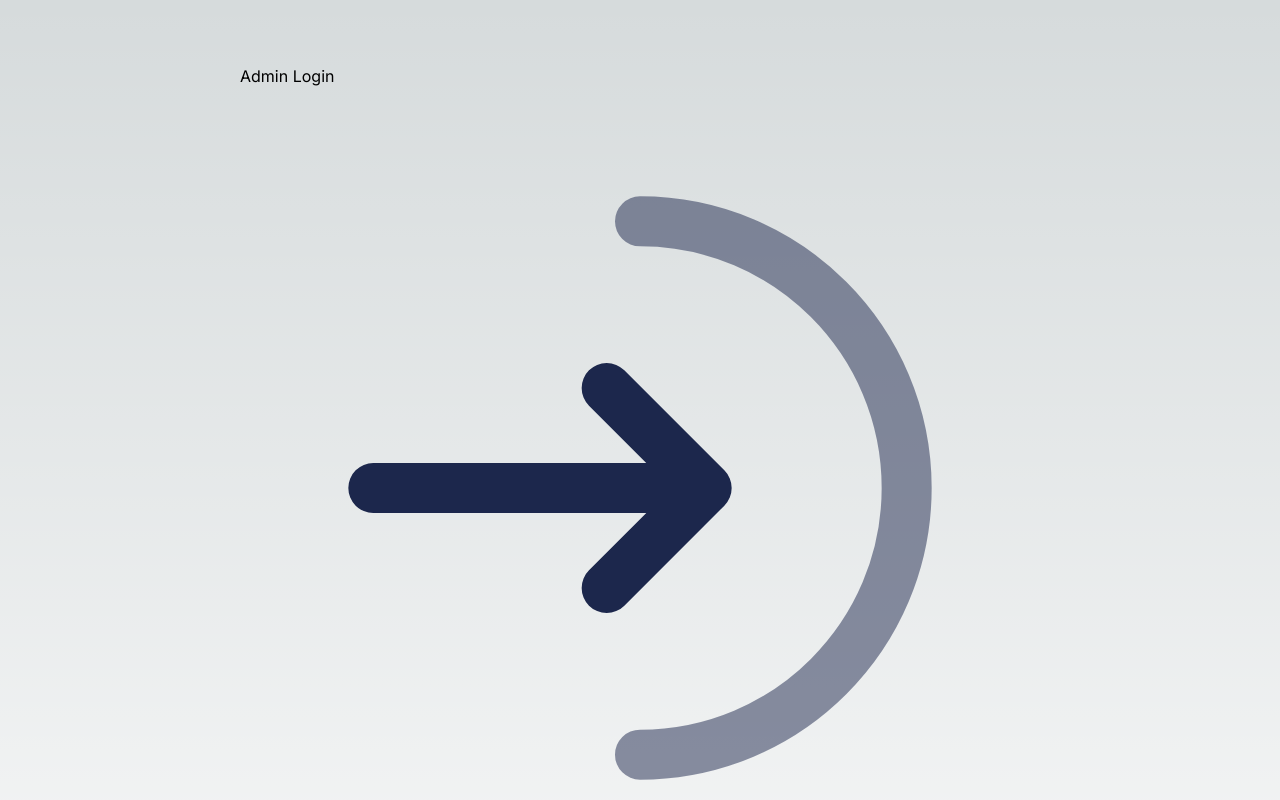
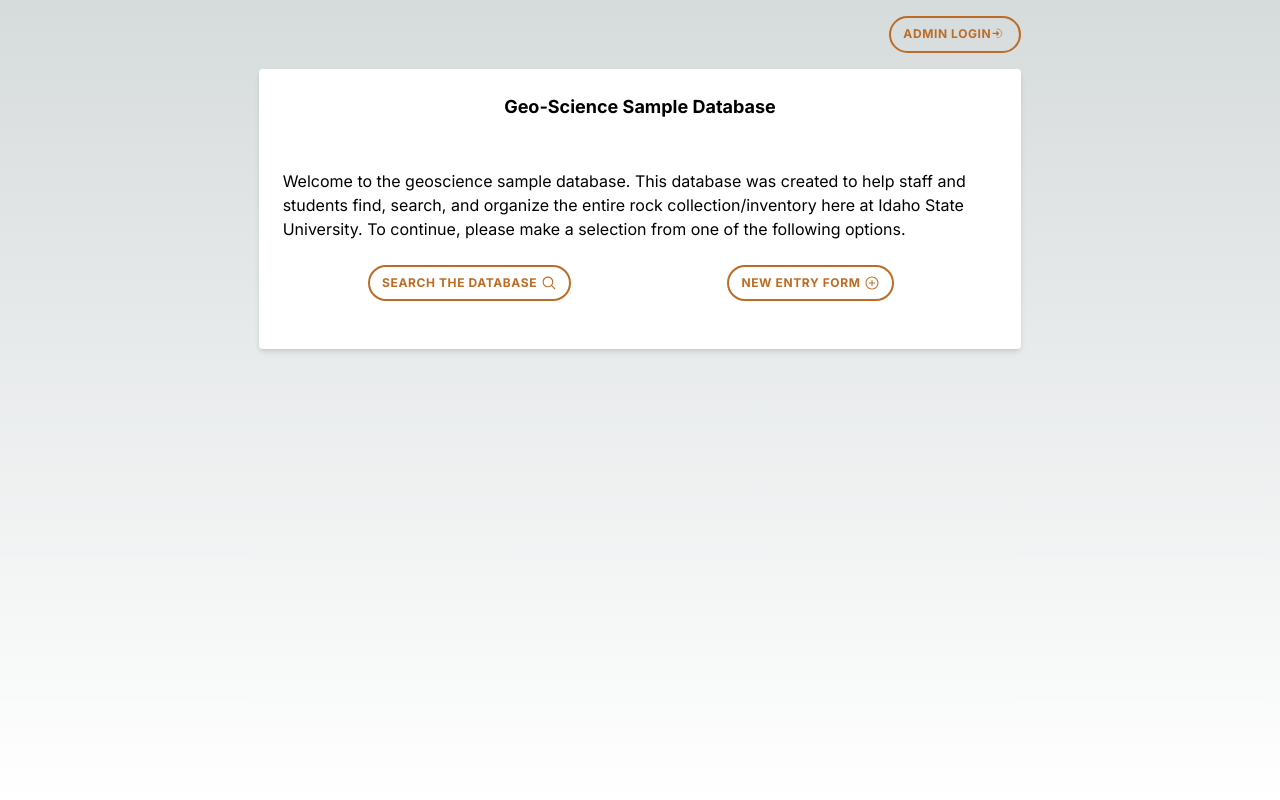
Before and after one commit to psnovichkov/Geology, a Next.js app: page / in a window 1280 px wide. Shown: the top 800 px of the page. Built offline with nearby package versions, Linux system fonts and the light colour scheme.

Commit message:
added login button to the first page

```diff
--- a/src/app/page.tsx
+++ b/src/app/page.tsx
@@ -1,11 +1,19 @@
-import LoginButton from "@/components/loginButton/page";
+import LoginButton from "@/components/loginButton/loginButton.component";
 import Image from "next/image";
 import Link from "next/link";
 
 export default function Home() {
   return (
-    <main className="flex min-h-screen flex-col items-center justify-between p-8 sm:p-16">
+    <main className="flex min-h-screen flex-col ">
+      <div className="basis-1/12  items-center justify-between pt-2 pl-8 pr-8 sm:pt-4 sm:pl-16 sm:pr-16">
+        <div className="grid md:grid-cols-6 md:gap-4">
+          <div className="col-start-0 col-span-12 md:col-start-1 md:col-span-6 lg:col-start-2 lg:col-span-4">
             <LoginButton />
+          </div>
+        </div>
+      </div>
+
+      <div className="basis-11/12 items-center justify-between pt-2 pl-8 pr-8 pb-8 sm:pt-4 sm:pl-16 sm:pr-16 sm:pb-16">
         <div className="grid md:grid-cols-6 md:gap-4">
           <div className="col-start-0 col-span-12 md:col-start-1 md:col-span-6 lg:col-start-2 lg:col-span-4">
             <div className="card hover:shadow-lg">
@@ -15,8 +23,8 @@ export default function Home() {
                   Welcome to the geoscience sample database. This database was
                   created to help staff and students find, search, and organize
                   the entire rock collection/inventory here at Idaho State
-                University. To continue, please make a selection from one of the
-                following options.
+                  University. To continue, please make a selection from one of
+                  the following options.
                 </p>
                 <div className="m-6">
                   <div className="grid md:grid-cols-6 md:gap-4">
@@ -47,7 +55,7 @@ export default function Home() {
                         <Link href="/newentry">
                           <button className="text-primary btn border-primary md:border-2 hover:bg-primary hover:text-white fill-current transition ease-out duration-500">
                             <div className="">
-                            <span className="">New Sample Entry Form </span>
+                              <span className="">New Entry Form </span>
                               <svg
                                 xmlns="http://www.w3.org/2000/svg"
                                 x="0px"
@@ -70,6 +78,7 @@ export default function Home() {
             </div>
           </div>
         </div>
+      </div>
     </main>
   );
 }
--- /dev/null
+++ b/src/components/loginButton/loginButton.component.tsx
@@ -0,0 +1,42 @@
+import Link from "next/link";
+
+export default function LoginButton(): JSX.Element {
+  return (
+    <div className="flex justify-end">
+      <div className="">
+        <Link href="/login">
+          <button className="text-primary btn border-primary md:border-2 hover:bg-primary hover:text-white fill-current transition ease-out duration-500">
+            <span className="">
+              Admin Login
+              <svg
+                x="0px"
+                y="0px"
+                width="120"
+                height="120"
+                viewBox="0 0 30 30"
+                fill="none"
+                className="w-4 h-4 hidden md:inline-block"
+                xmlns="http://www.w3.org/2000/svg"
+              >
+                <path
+                  opacity="0.5"
+                  d="M12 20C16.4183 20 20 16.4183 20 12C20 7.58172 16.4183 4 12 4"
+                  stroke="#bc6c25"
+                  strokeWidth="2.4"
+                  strokeLinecap="round"
+                />
+                <path
+                  d="M4 12H14M14 12L11 9M14 12L11 15"
+                  stroke="#bc6c25"
+                  strokeWidth="2.4"
+                  strokeLinecap="round"
+                  strokeLinejoin="round"
+                />
+              </svg>
+            </span>
+          </button>
+        </Link>
+      </div>
+    </div>
+  );
+}
--- a/src/components/loginButton/page.tsx
+++ /dev/null
@@ -1,31 +0,0 @@
-export default function LoginButton(): JSX.Element {
-  return (
-    <div>
-      Admin Login
-      <span>
-        <svg
-          width="800px"
-          height="800px"
-          viewBox="0 0 24 24"
-          fill="none"
-          xmlns="http://www.w3.org/2000/svg"
-        >
-          <path
-            opacity="0.5"
-            d="M12 20C16.4183 20 20 16.4183 20 12C20 7.58172 16.4183 4 12 4"
-            stroke="#1C274C"
-            stroke-width="1.5"
-            stroke-linecap="round"
-          />
-          <path
-            d="M4 12H14M14 12L11 9M14 12L11 15"
-            stroke="#1C274C"
-            stroke-width="1.5"
-            stroke-linecap="round"
-            stroke-linejoin="round"
-          />
-        </svg>
-      </span>
-    </div>
-  );
-}
```
Also changed, not shown: public/login-2.svg (added). Lines whose indentation alone changed are shown as unchanged.
